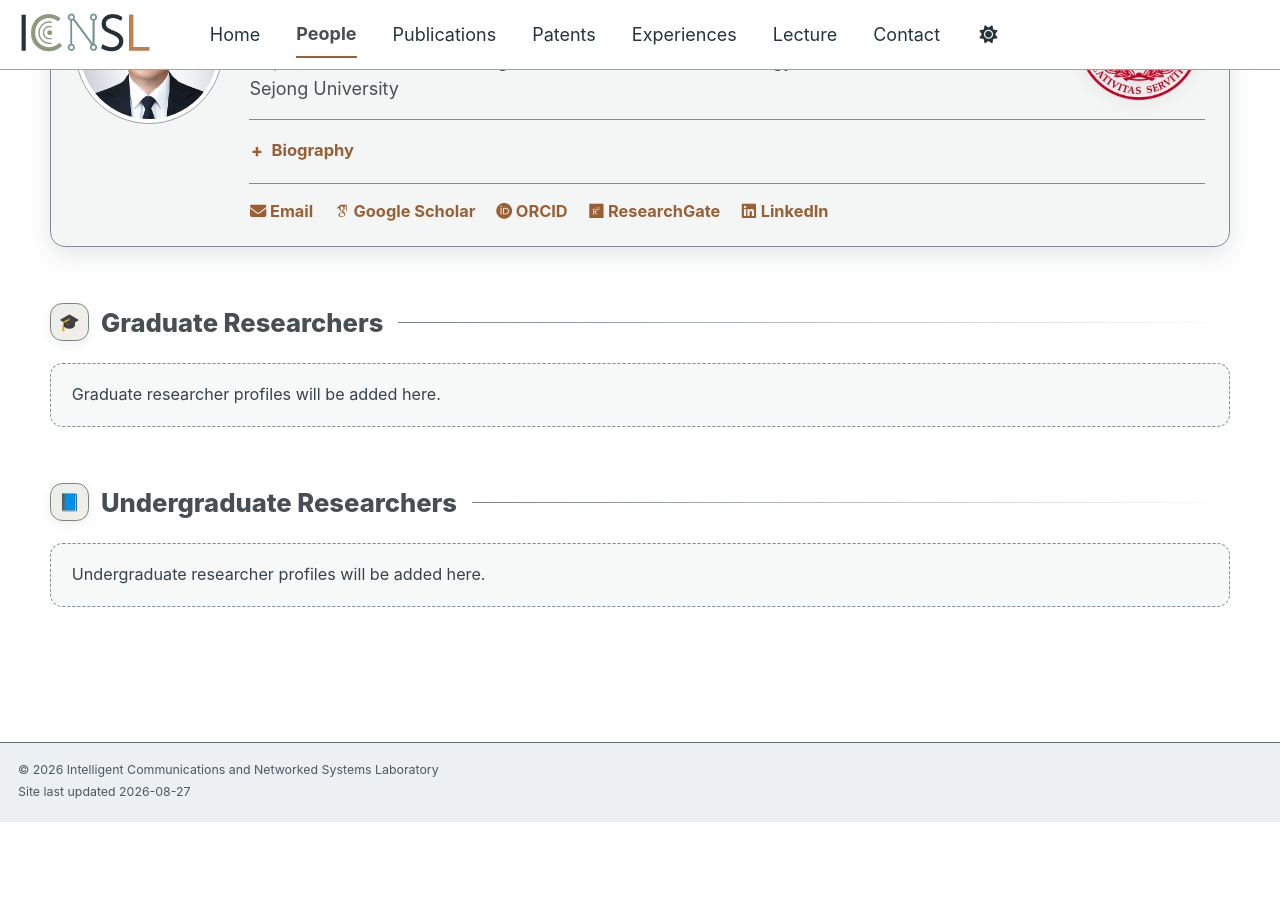
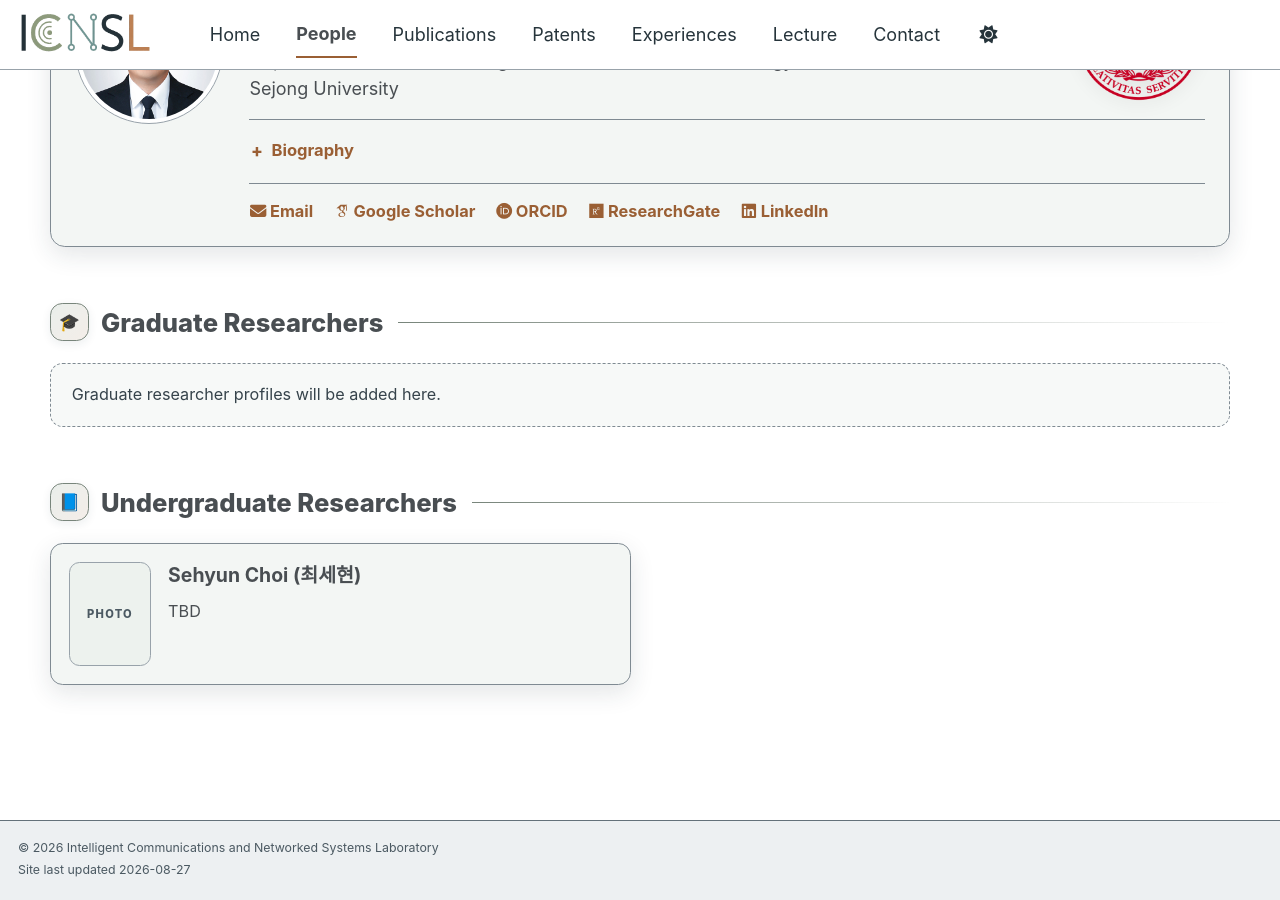
Before and after one commit to icnsl/icnsl.github.io, a Jekyll site: the page built from _pages/people.md, in a window 1280 px wide and 900 px high, scrolled down 402 px. Built offline with Jekyll 4.4.1, drawn with Linux system fonts in a browser that asks for light colours; some web fonts are replaced; a script bundle is joined from its source files by our own code; library files that are not in the unit come from our copies; before the commit the page ends 1224 px from its top, so only the background shows below that.

Commit message:
Add files via upload

```diff
--- a/_data/people.yml
+++ b/_data/people.yml
@@ -17,7 +17,12 @@ faculty:
       - "Until February 2025, I was a Senior Researcher at the Korea Railroad Research Institute, focusing on private-5G railway technology, train positioning, and mission-critical railway applications."
       - "Since March 2025, I have been an Assistant Professor in the Department of Artificial Intelligence and Information Technology at Sejong University, focusing on intelligent communication and networked systems."
 
-# Example member fields: name, photo, program, period, research, email, linkedin.
+# Example member fields: name, photo, department/program, period, research, email, linkedin.
 graduate_researchers: []
 
-undergraduate_researchers: []
+undergraduate_researchers:
+  - name: "Sehyun Choi (최세현)"
+    photo:
+    department: "Department of Artificial Intelligence and Information Technology (지능정보융합학과)"
+    research: "TBD"
+    email:
```
